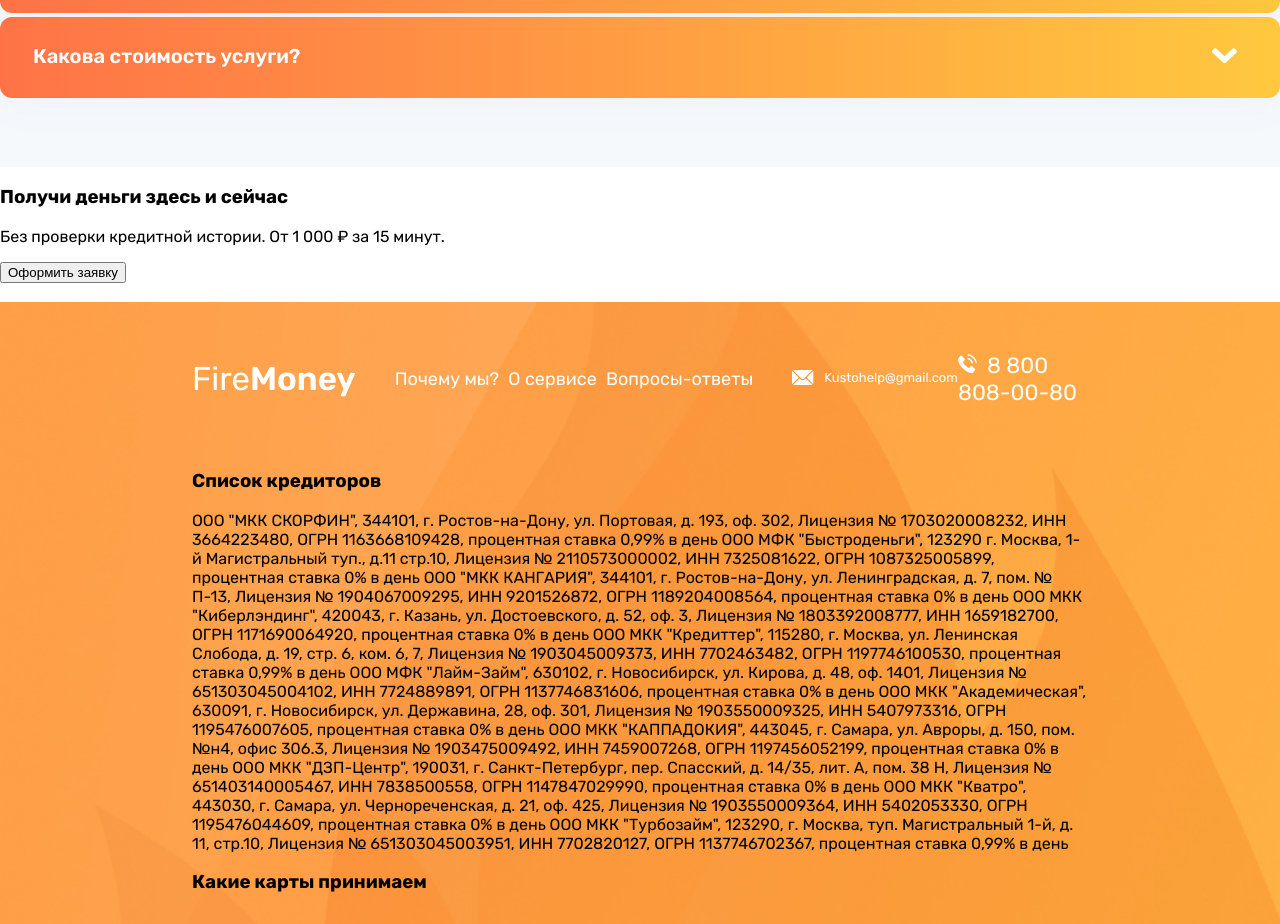
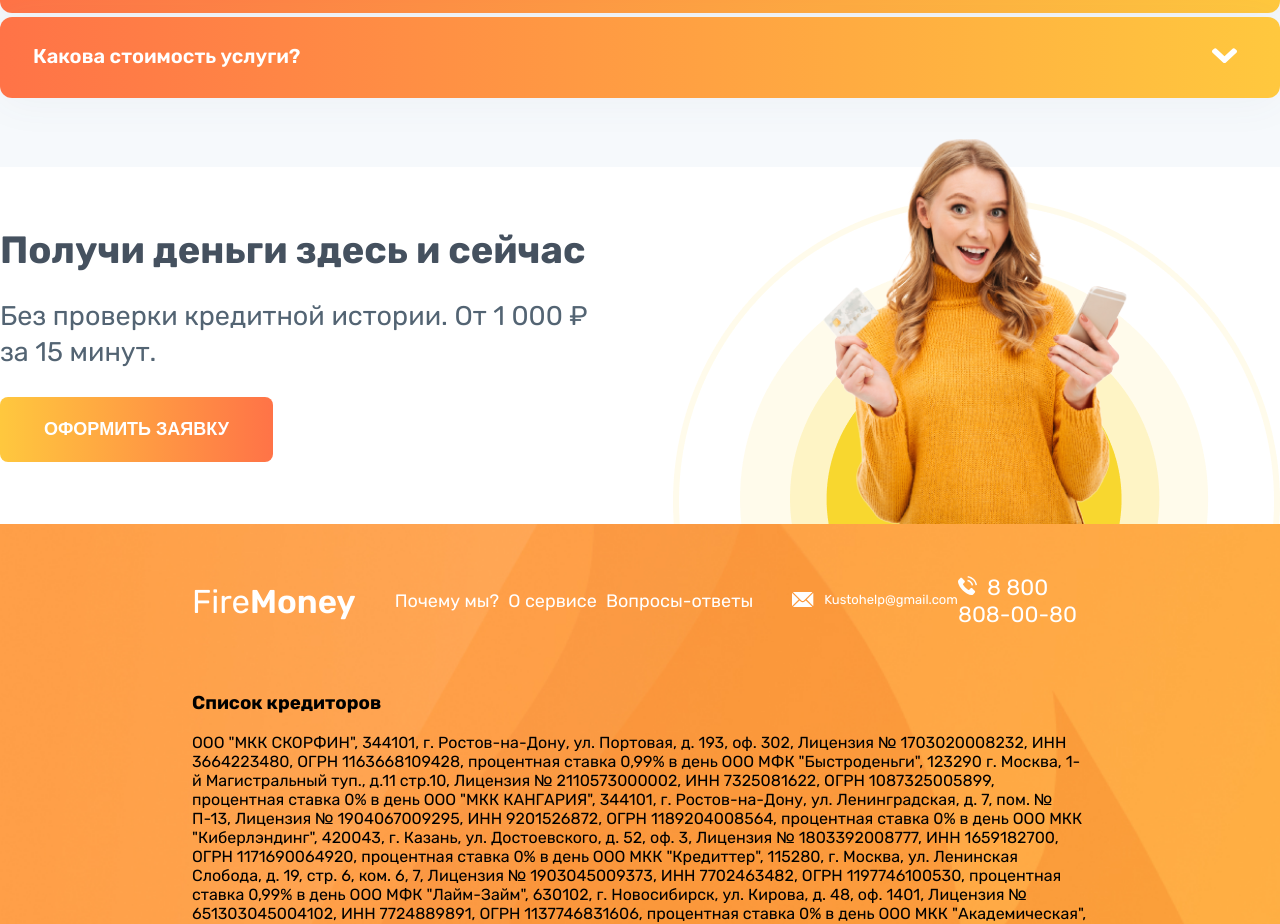
Before and after one commit to j0v4n1/firemoney, a React (Create React App) app in the folder client/: page / in a window 1280 px wide. Shown: the part 5579-6503 px from the top of the page. Built offline with nearby package versions, Linux system fonts and the light colour scheme.

Commit message:
сверстать блок get-money

```diff
--- /dev/null
+++ b/client/src/components/get-money/get-money.module.css
@@ -0,0 +1,36 @@
+.get-money {
+  padding: 60px 0 62px;
+  width: 100%;
+  max-width: 1280px;
+  margin: auto;
+}
+
+.get-money__article-wrapper {
+  display: flex;
+  position: relative;
+}
+
+.get-money__img {
+  top: -88px;
+  right: 153px;
+  position: absolute;
+  display: block;
+  z-index: 1;
+}
+
+.get-money__img_position {
+  top: -29px;
+  right: 0;
+  z-index: 0;
+}
+
+.get-money__subtitle {
+  margin: 0;
+  width: 100%;
+  max-width: 598px;
+  padding: 26px 0;
+  color: #536473;
+  font-size: 27px;
+  font-weight: 400;
+  line-height: 133.5%;
+}
--- a/client/src/components/get-money/get-money.tsx
+++ b/client/src/components/get-money/get-money.tsx
@@ -1,13 +1,25 @@
+import styles from './get-money.module.css';
+import commonStyles from '../../styles/common.module.css';
+import woman from '../../images/woman2.png';
+import rounds from '../../images/rounds.png';
+
 export default function GetMoney() {
   return (
-    <section>
-      <div>
-        <article>
-          <h3>Получи деньги здесь и сейчас</h3>
-          <p>Без проверки кредитной истории. От 1 000 ₽ за 15 минут.</p>
-          <button>Оформить заявку</button>
+    <section className={styles['get-money']}>
+      <div className={styles['get-money__article-wrapper']}>
+        <article className={styles['get-money__article']}>
+          <h2 className={commonStyles['section-title']}>Получи деньги здесь и сейчас</h2>
+          <p className={styles['get-money__subtitle']}>
+            Без проверки кредитной истории. От 1 000 ₽ за 15 минут.
+          </p>
+          <button className={commonStyles['btn-order']}>Оформить заявку</button>
         </article>
-        <img src="" alt="" />
+        <img className={styles['get-money__img']} src={woman} alt="" />
+        <img
+          className={styles['get-money__img'] + ' ' + styles['get-money__img_position']}
+          src={rounds}
+          alt=""
+        />
       </div>
     </section>
   );
```
Also changed, not shown: client/src/images/rounds.png (added).
